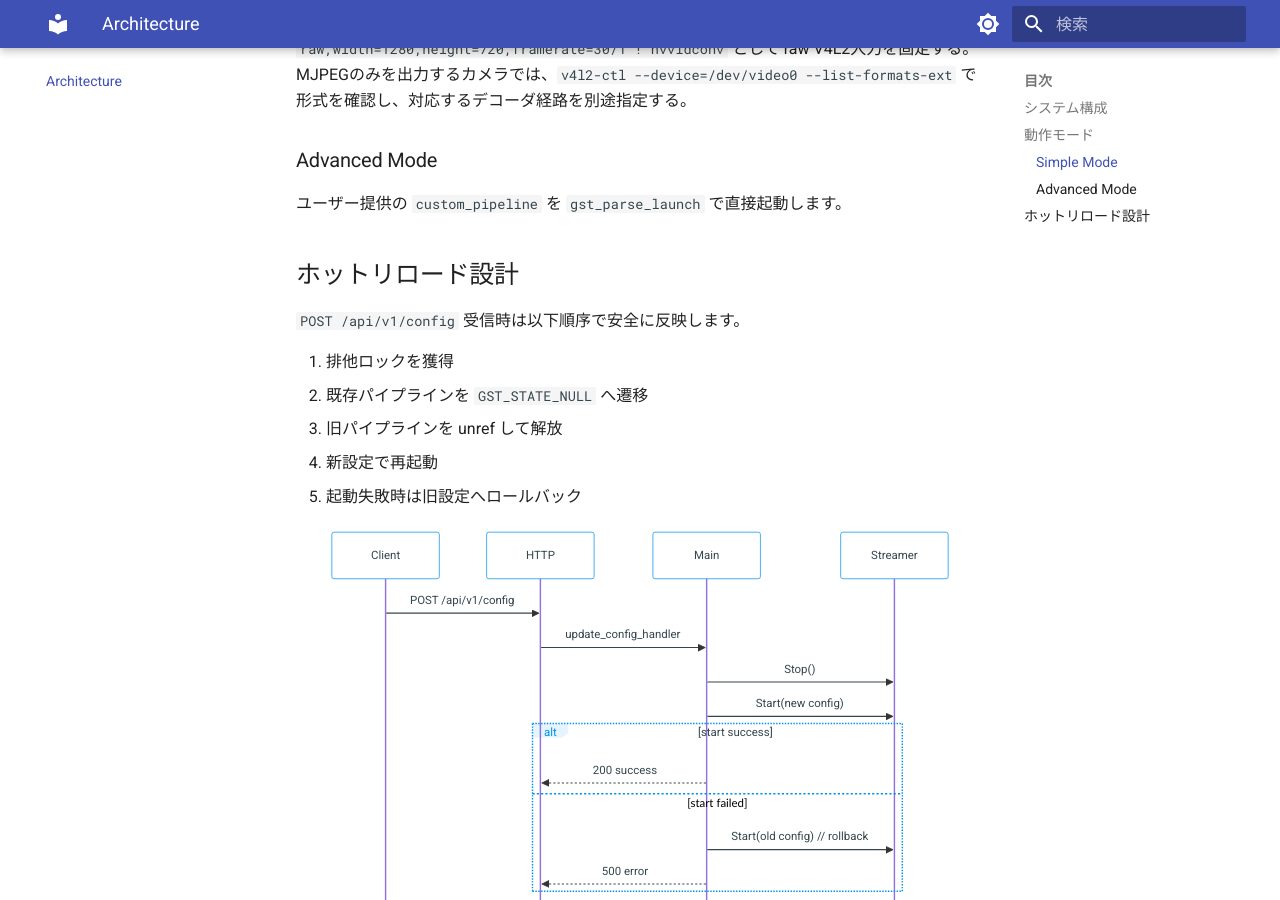
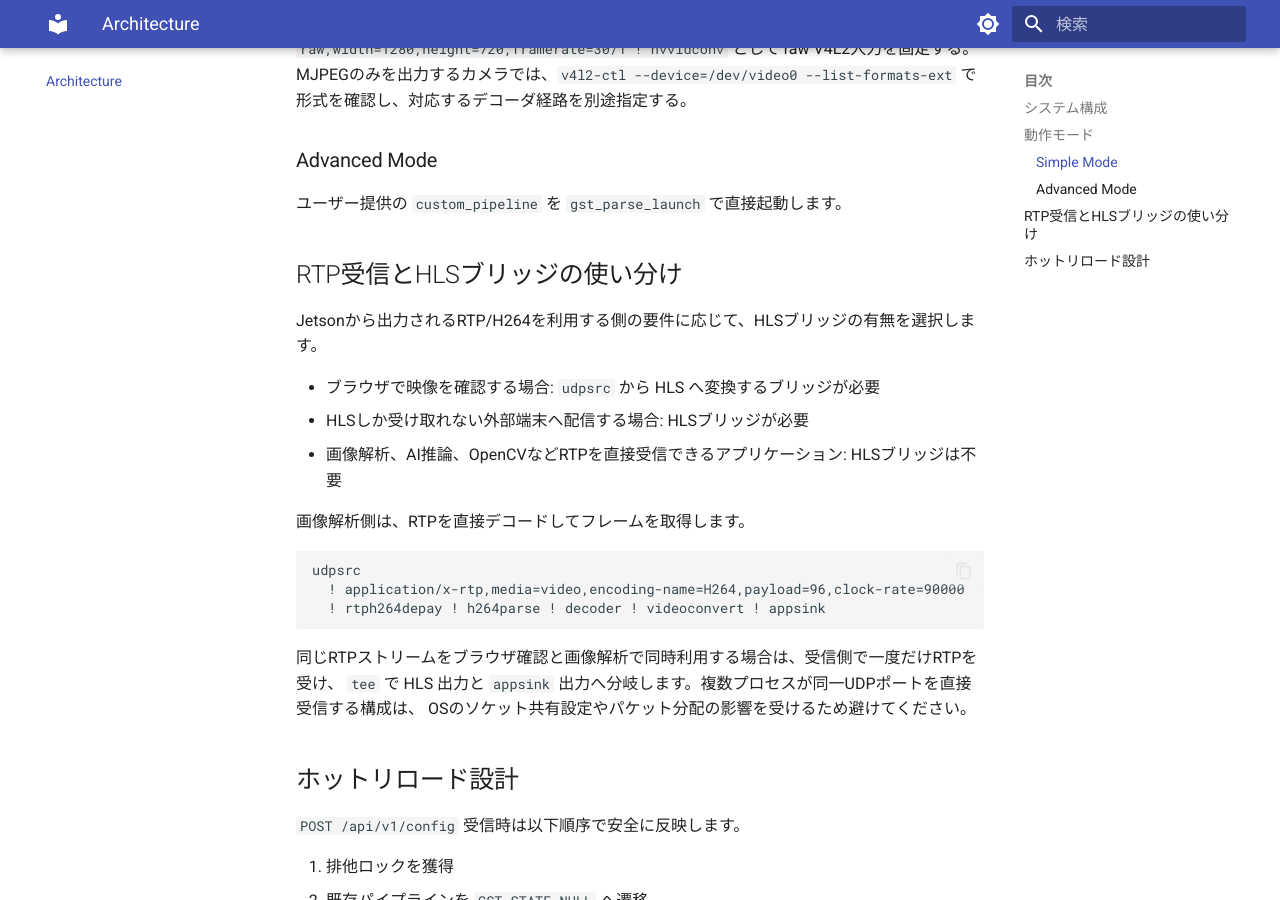
Before and after one commit to tinayla696/edgeplant-video-streamer-cpp, an MkDocs documentation site: the page built from docs/architecture.md, in a window 1280 px wide and 900 px high, scrolled down 1546 px. Built offline with MkDocs 1.6.1 and Material for MkDocs 9.7.7, drawn with Linux system fonts in a browser that asks for light colours.

Commit message:
docs: clarify direct RTP analysis integration
Document when the HLS bridge is required for browser playback and when image analysis applications should receive RTP directly.

````diff
--- a/docs/architecture.md
+++ b/docs/architecture.md
@@ -42,6 +42,26 @@ raw V4L2入力を固定する。MJPEGのみを出力するカメラでは、`v4l
 
 ユーザー提供の `custom_pipeline` を `gst_parse_launch` で直接起動します。
 
+## RTP受信とHLSブリッジの使い分け
+
+Jetsonから出力されるRTP/H264を利用する側の要件に応じて、HLSブリッジの有無を選択します。
+
+- ブラウザで映像を確認する場合: `udpsrc` から HLS へ変換するブリッジが必要
+- HLSしか受け取れない外部端末へ配信する場合: HLSブリッジが必要
+- 画像解析、AI推論、OpenCVなどRTPを直接受信できるアプリケーション: HLSブリッジは不要
+
+画像解析側は、RTPを直接デコードしてフレームを取得します。
+
+```text
+udpsrc
+  ! application/x-rtp,media=video,encoding-name=H264,payload=96,clock-rate=90000
+  ! rtph264depay ! h264parse ! decoder ! videoconvert ! appsink
+```
+
+同じRTPストリームをブラウザ確認と画像解析で同時利用する場合は、受信側で一度だけRTPを受け、
+`tee` で HLS 出力と `appsink` 出力へ分岐します。複数プロセスが同一UDPポートを直接受信する構成は、
+OSのソケット共有設定やパケット分配の影響を受けるため避けてください。
+
 ## ホットリロード設計
 
 `POST /api/v1/config` 受信時は以下順序で安全に反映します。
--- a/docs/deployment_jetson.md
+++ b/docs/deployment_jetson.md
@@ -171,3 +171,19 @@ python3 /path/to/edgeplant-video-streamer-cpp/tools/cors_http_server.py 8090
 
 Jetson WebUIの設定状態を確認する場合は、別途 `http://192.168.11.238:8080/` を開きます。
 ただし、今回のHLSファイルは本PC上に生成されるため、映像確認は本PC側の `8090` を使用します。
+
+## 画像解析システムから直接RTPを受信する場合
+
+画像解析アプリケーションがRTP/H264を直接受信できる場合、ブラウザ確認用のHLSブリッジと
+`cors_http_server.py` は起動不要です。Jetsonの送信先を解析端末のIPへ設定し、解析側で次のような
+受信経路を構築します。
+
+```text
+udpsrc port=5004 caps="application/x-rtp,media=video,encoding-name=H264,payload=96,clock-rate=90000" ! rtph264depay ! h264parse ! avdec_h264 ! videoconvert ! appsink
+```
+
+OpenCVやAI推論へ接続する場合は、`appsink` からBGRフレームを取得します。Jetson上でハードウェアデコードを
+利用する場合は、解析アプリケーションのGStreamer環境に合わせて `avdec_h264` を `nvv4l2decoder` へ置き換えます。
+
+HLSはブラウザ確認やHLS専用クライアントが必要な場合だけ使用します。画像解析とブラウザ確認を同時に行う場合は、
+RTPを一つの受信プロセスへ集約し、`tee` から解析用 `appsink` とHLS出力へ分岐してください。
````
Also changed, not shown: docs/index.md (+6 -0 lines).
